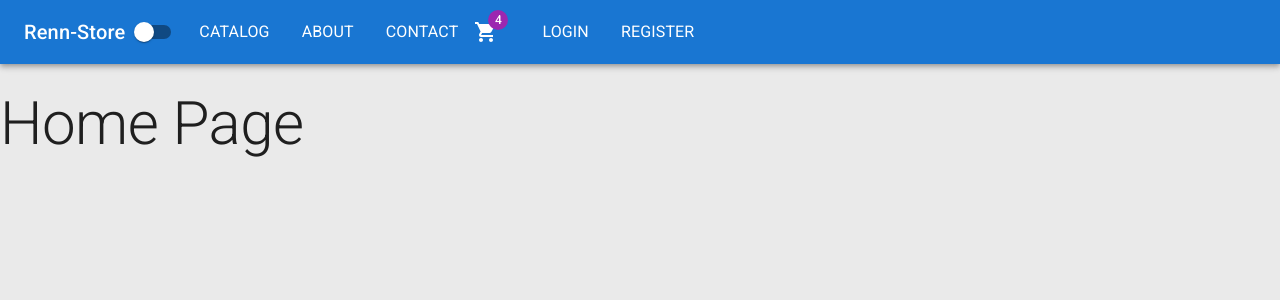
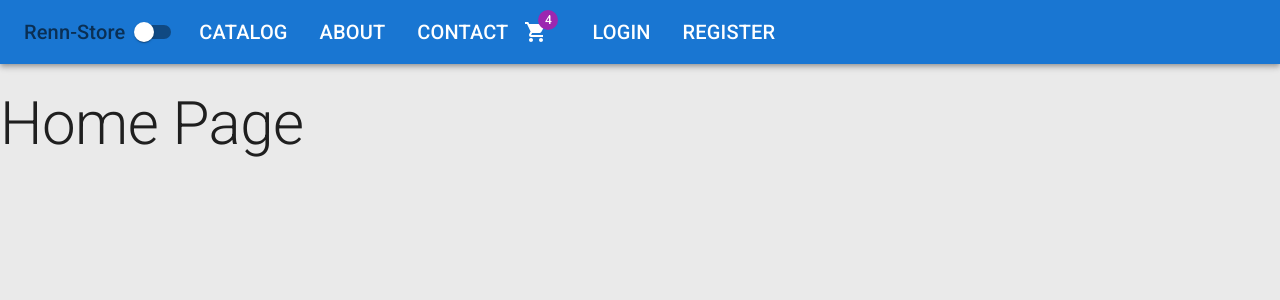
Before and after one commit to rennjay/RennStore, a React (Vite) app in the folder client/: page / in a window 1280 px wide. Shown: the top 300 px of the page. Built offline with nearby package versions, Linux system fonts and the light colour scheme.

Commit message:
Add hover and active link effect

```diff
--- a/client/src/app/layout/Header.tsx
+++ b/client/src/app/layout/Header.tsx
@@ -27,16 +27,23 @@
   { title: "Register", path: "register" },
 ];
 
+const navStyles = {
+  color: "inherit",
+  textDecoration: "none",
+  typography: "h6",
+  "&:hover": {
+    color: "grey.500",
+  },
+  "&.active": {
+    color: "text.secondary",
+  },
+};
+
 export default function Header({ handleThemeChange, isDarkMode }: Props) {
   return (
     <AppBar position="static" sx={{ mb: 3 }}>
       <Toolbar>
-        <Typography
-          variant="h6"
-          component={NavLink}
-          to="/"
-          sx={{ color: "inherit", textDecoration: "none" }}
-        >
+        <Typography variant="h6" component={NavLink} to="/" sx={navStyles}>
           Renn-Store
         </Typography>
         <Switch
@@ -46,12 +53,7 @@
         <List sx={{ display: "flex" }}>
           {midLinks.map(({ title, path }) => {
             return (
-              <ListItem
-                component={NavLink}
-                to={path}
-                key={path}
-                sx={{ color: "inherit", typography: "subtitle1" }}
-              >
+              <ListItem component={NavLink} to={path} key={path} sx={navStyles}>
                 {title.toUpperCase()}
               </ListItem>
             );
@@ -67,12 +69,7 @@
         <List sx={{ display: "flex" }}>
           {rightLinks.map(({ title, path }) => {
             return (
-              <ListItem
-                component={NavLink}
-                to={path}
-                key={path}
-                sx={{ color: "inherit", typography: "subtitle1" }}
-              >
+              <ListItem component={NavLink} to={path} key={path} sx={navStyles}>
                 {title.toUpperCase()}
               </ListItem>
             );
```
